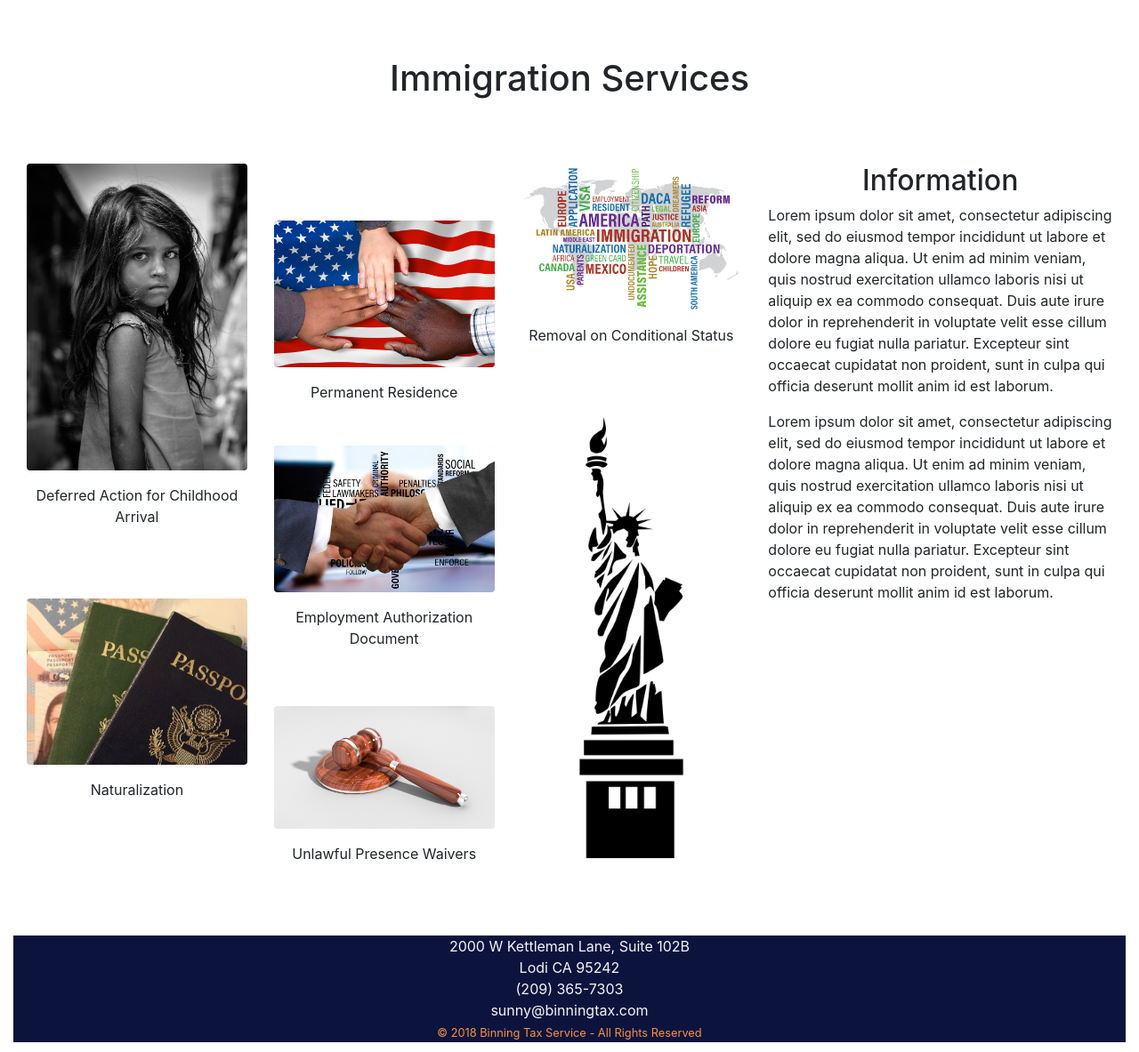
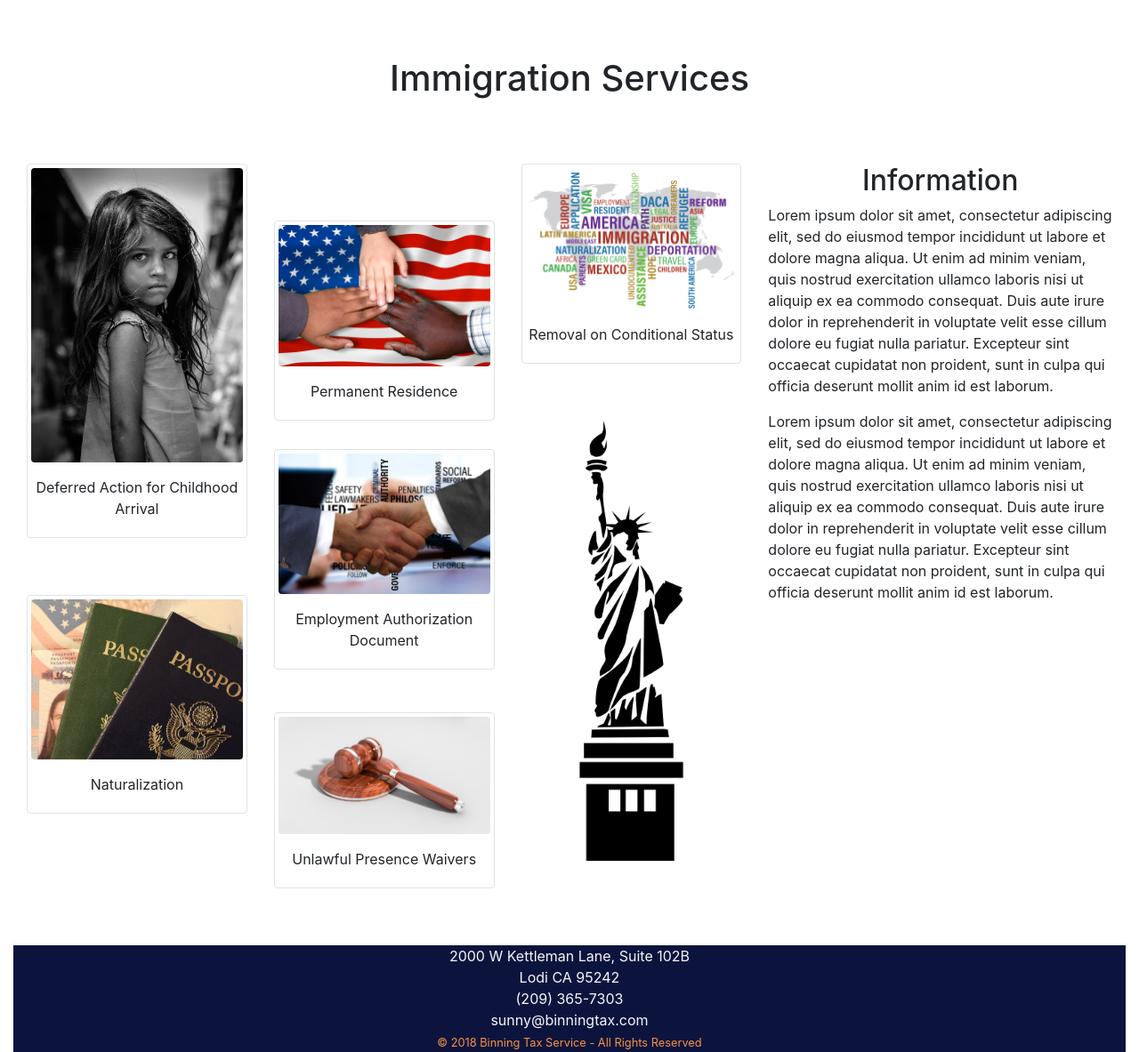
Before and after one commit to ysingh89/binningtax, a Django app: page /immigration in a window 1280 px wide. Shown: the part 196-1379 px from the top of the page at 89% size. Run offline with Django 3.2, Linux system fonts and the light colour scheme; some libraries are stand-ins or nearby versions.

Commit message:
Updated design of photos

```diff
--- a/templates/binningtax/home.html
+++ b/templates/binningtax/home.html
@@ -11,7 +11,7 @@
        <div class="row row-eq-height" style="padding: 2em 0em 2em 0em;">
            <div class="col-lg-1"></div>
            <div class="col-lg-6">
-               <img class="homepage-main-img" src="{% static 'binningtax/images/tax.png' %}" alt="money image">
+               <img class="homepage-main-img img-thumbnail" src="{% static 'binningtax/images/tax.png' %}" alt="money image">
            </div>
            <div class="col-lg-1"></div>
            <div class="col-lg-3 sidebar">
--- a/templates/binningtax/immigration.html
+++ b/templates/binningtax/immigration.html
@@ -23,6 +23,7 @@
             <div class="col-lg-8">
                 <div class="row">
                     <div class="col-lg-4">
+                        <div class="img-thumbnail">
                             <div class="row">
                                 <div class="col-lg-12">
                                     <img class="img-fluid rounded" src="{% static 'binningtax/images/kid-sad.jpg' %}">
@@ -34,11 +35,13 @@
                                     <p class="text-center">Deferred Action for Childhood Arrival</p>
                                 </div>
                             </div>
+                        </div>
+
 
 
                         <div class="row" style="height:4em;"></div>
 
-
+                        <div class="img-thumbnail">
                             <div class="row">
                                 <div class="col-lg-12">
                                     <img class="img-fluid rounded" src="{% static 'binningtax/images/passport.jpg' %}">
@@ -51,7 +54,7 @@
                                 </div>
 
                             </div>
-
+                        </div>
                     </div>
 
 
@@ -61,6 +64,7 @@
                     <!--Second Column-->
                     <div class="col-lg-4">
                         <div class="row" style="height:4em;"></div>
+                        <div class="img-thumbnail">
                             <div class="row">
                                 <div class="col-lg-12">
                                     <img class="img-fluid rounded" src="{% static 'binningtax/images/migration-flag.jpg' %}">
@@ -74,10 +78,13 @@
 
                                 </div>
                             </div>
+                        </div>
+
+
 
                         <div class="row" style="height:2em;"></div>
 
-
+                        <div class="img-thumbnail">
                             <div class="row">
                                 <div class="col-lg-12">
                                     <img class="img-fluid rounded" src="{% static 'binningtax/images/shaking-hands.jpg' %}" alt="">
@@ -89,7 +96,10 @@
                                     <p class="text-center">Employment Authorization Document</p>
                                 </div>
                             </div>
+                        </div>
+
                         <div class="row" style="height:3em;"></div>
+                        <div class="img-thumbnail">
                            <div class="row">
                                 <div class="col-lg-12">
                                     <img class="img-fluid rounded" src="{% static 'binningtax/images/gavel.jpg' %}" alt="">
@@ -101,7 +111,7 @@
                                     <p class="text-center">Unlawful Presence Waivers</p>
                                 </div>
                             </div>
-
+                        </div>
                     </div>
 
 
@@ -110,6 +120,7 @@
 
                     <!--Third Column-->
                     <div class="col-lg-4">
+                        <div class="img-thumbnail">
                             <div class="row">
                                 <div class="col-lg-12">
                                     <img class="img-fluid rounded" src="{% static 'binningtax/images/cloud-immigration.png' %}" alt="">
@@ -121,6 +132,8 @@
                                     <p class="text-center">Removal on Conditional Status</p>
                                 </div>
                             </div>
+                        </div>
+
                         <div class="row" style="height:4em;"></div>
 
                         <img class="img-fluid thumbnail" src="{% static 'binningtax/images/statue.png' %}">
```
Also changed, not shown: templates/binningtax/tax.html (+5 -5 lines). Lines whose indentation alone changed are shown as unchanged.
